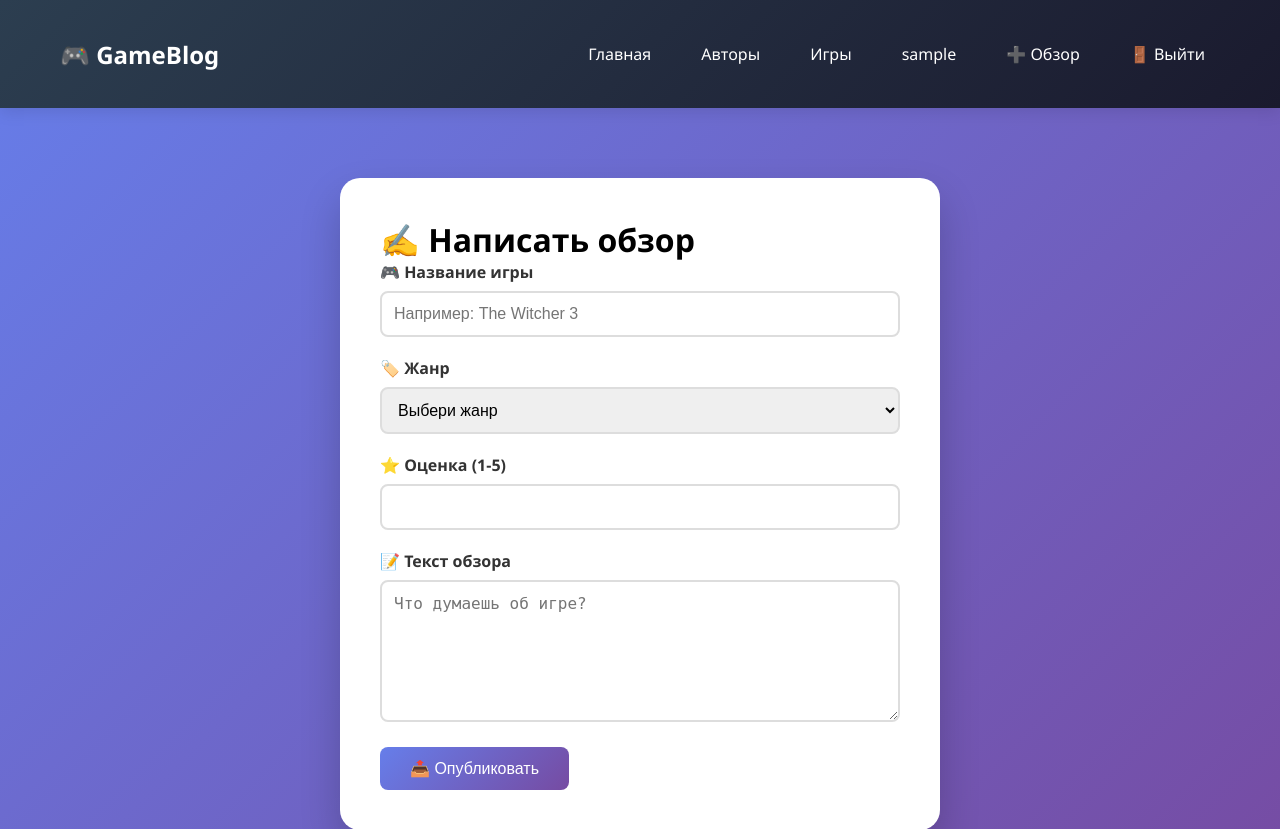
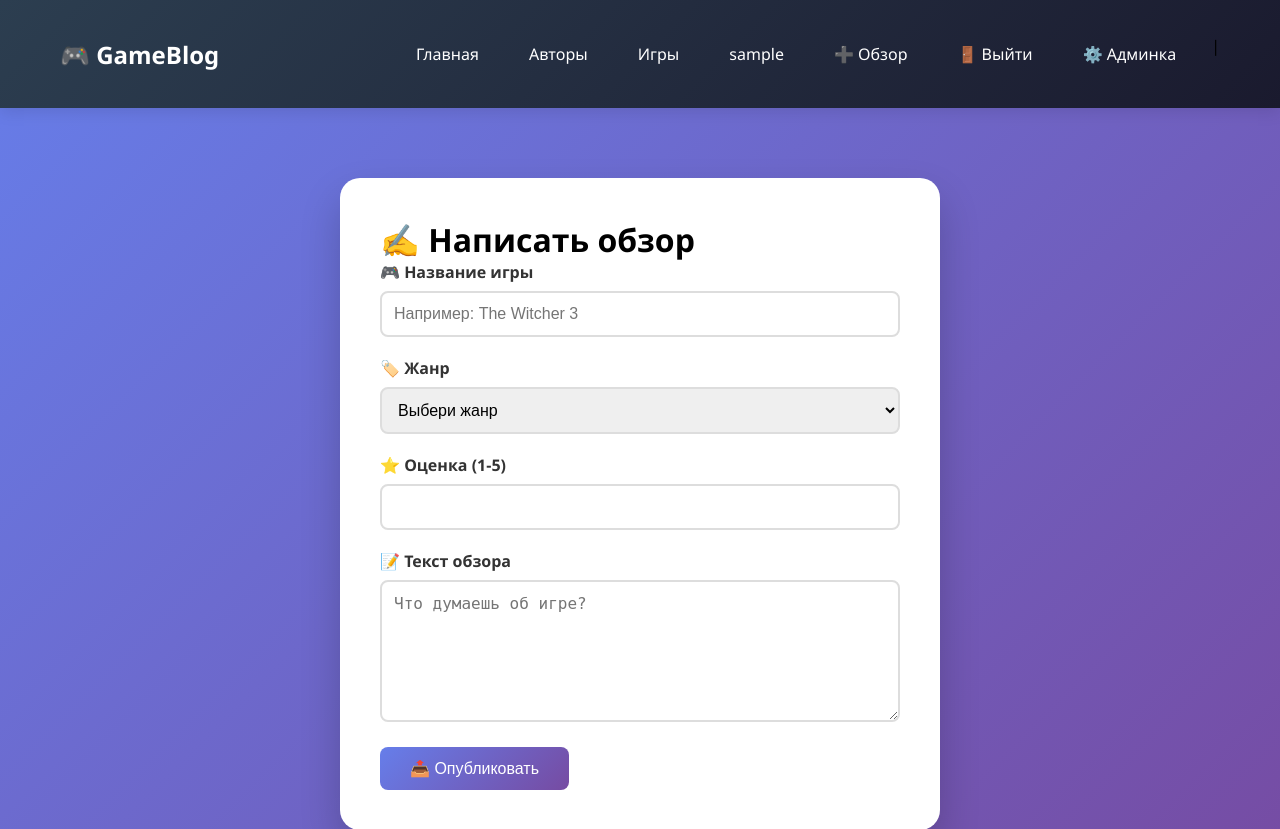
Before and after one commit to kirusindima440-sys/gameblog, a Flask app: page /add in a window 1280 px wide. Shown: the top 829 px of the page. Run offline with Flask 3, Linux system fonts and the light colour scheme; a user stored in the database is signed in; tables that the repository leaves empty hold one stand-in row (values such as "Sample post").

Commit message:
Add admin link for authenticated admin users

```diff
--- a/templates/base.html
+++ b/templates/base.html
@@ -19,11 +19,13 @@
                     <a href="/profile">{{ current_user.username }}</a>
                     <a href="/add">➕ Обзор</a>
                     <a href="/logout">🚪 Выйти</a>
-
-
                 {% else %}
                     <a href="/login">🔑 Войти</a>
                     <a href="/register">📝 Регистрация</a>
+                {% endif %}
+
+                {% if current_user.is_authenticated and current_user.is_admin %}
+                    <a href="/admin">⚙️ Админка</a> |
                 {% endif %}
             </div>
         </div>
```
